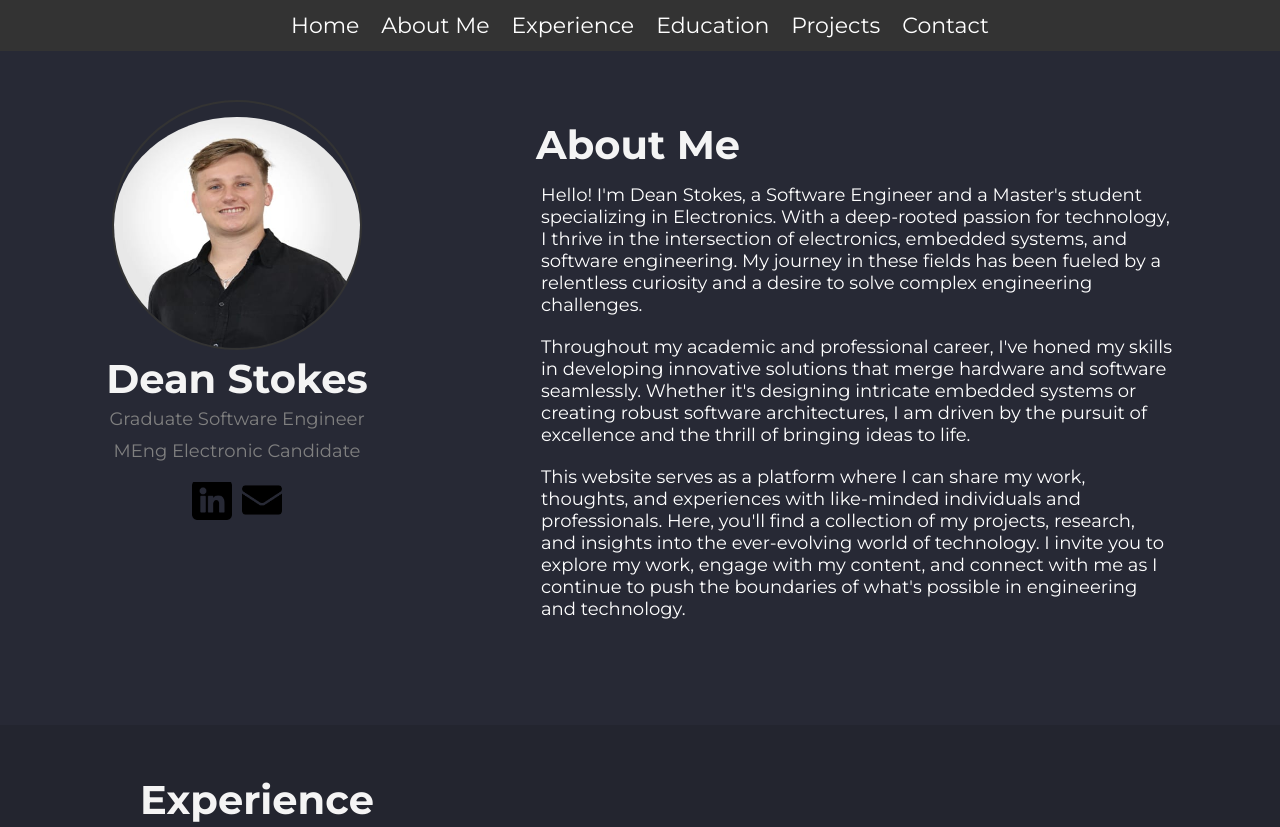
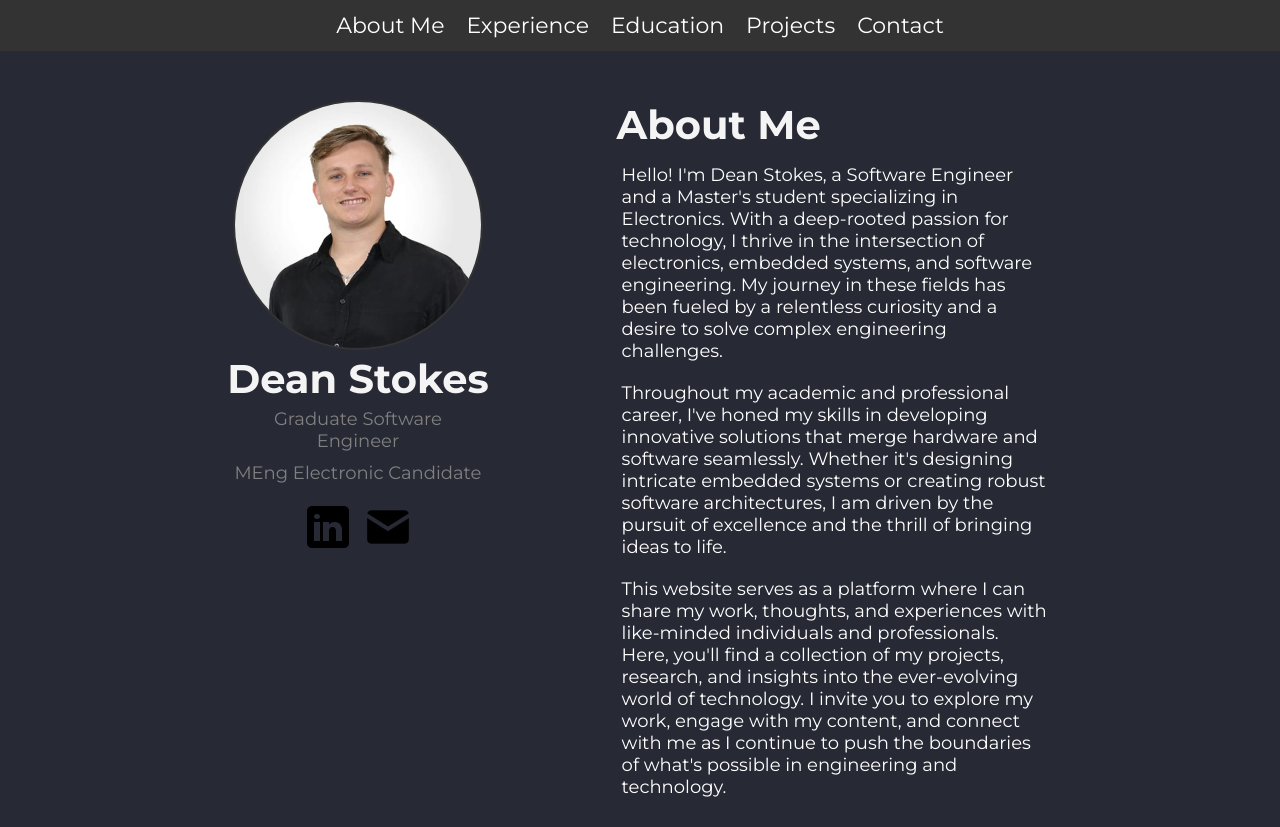
Before and after one commit to 23677562/23677562.github.io, a plain HTML site: page index.html in a window 1280 px wide. Shown: the top 827 px of the page. Drawn offline with Linux system fonts and the light colour scheme.

Commit message:
added projects

```diff
--- a/index.html
+++ b/index.html
@@ -11,7 +11,6 @@
     <nav class="navbar">
         <div class="navbar-wrapper">
             <ul>
-                <li><a href="#home">Home</a></li>
                 <li><a href="#about-me">About Me</a></li>
                 <li><a href="#experience">Experience</a></li>
                 <li><a href="#education">Education</a></li>
@@ -31,12 +30,12 @@
                 <div class="social-links">
                     <div class="icon">
                         <a href="https://www.linkedin.com/in/dean-stokes-43ba4b210/" target="_blank">
-                            <img src="images/linkedin.png" alt="LinkedIn">
+                            <img src="images/icons8-linkedin-50.png" alt="LinkedIn">
                         </a>
                     </div>
                     <div class="icon">
                         <a href="mailto:dstokes181@gmail.com" target="_blank">
-                            <img src="images/email.png" alt="Email">
+                            <img src="images/icons8-mail-50.png" alt="Email">
                         </a>
                     </div>
                 </div>
@@ -107,8 +106,8 @@
             <div class="timeline">
                 <div class="timeline-item">
                     <div class="timeline-content">
-                        <h3>[Project Title]</h3>
-                        <p>[Short description of the project.]</p>
+                        <h3>Real-Time Robotic Hand Control via Hand Pose Estimation</h3>
+                        <p>This project explore the use of hand pose estimation and gesture recognition to control a robotic hand in real-time. By leveraging advanced computer vision techniques, this project enables a robotic hand in Isaac Sim to mimick hand movements with precision. This approach highlights the potential for responsive control in robotics, bridging the gap between human-robotic interactions.</p>
                         <a href="URL">Link to the project</a>
                     </div>
                 </div>
--- a/styles.css
+++ b/styles.css
@@ -42,6 +42,7 @@ body {
     display: block;
     font-size: 22px;
     transition: all 0.3s ease-in-out;
+    position: relative;
 }
 
 .navbar li:hover {
@@ -79,16 +80,18 @@ body {
 }
 
 .container {
-    max-width: 1000px;
+    max-width: 70%;
     width: 90%;
     margin: 0 auto;
 }
 
 .profile-about-container {
     display: flex;
-    align-items: flex-start;
+    align-items: left;
     justify-content: space-between;
-    margin: 50px 0px 30px 0px;
+    margin-left: 15%;
+    margin-right: 15%;
+    margin-top: 30px;
     flex-wrap: wrap;
 }
 
@@ -97,12 +100,11 @@ body {
     padding: 5px;
 }
 
-/* Profile container */
 .profile-container {
     max-width: 35%;
     flex: 1;
     text-align: center;
-    padding: 0 20px;
+    padding: 20px;
 }
 
 .profile-container h2{
@@ -116,7 +118,6 @@ body {
 .about-me-container {
     max-width: 55%;
     flex: 2;
-    margin: 0 auto;
     padding: 20px;
 }
 
@@ -133,7 +134,6 @@ body {
     height: 250px;
     border-radius: 50%;
     border: 2px solid #333;
-    padding-top: 15px;
 }
 
 .social-links {
@@ -144,12 +144,14 @@ body {
 }
 
 .icon {
-    width: 40px;
-    height: 40px;
+    width: 50px;
+    height: 50px;
     overflow: hidden;
     display: flex;
     justify-content: center;
     align-items: center;
+    transition: all 0.3s ease-in-out;
+    position: relative;
 }
 
 .icon:hover {
@@ -159,6 +161,7 @@ body {
     display: flex;
     justify-content: center;
     align-items: center;
+    position: relative;
 }
 
 .icon img {
```
Also changed, not shown: images/code-slash-outline.svg (added), images/icons8-linkedin-50.png (added), images/icons8-mail-24.png (added), images/icons8-mail-50.png (added), images/logo-github.svg (added), images/logo-linkedin.svg (added), images/mail-outline.svg (added).
